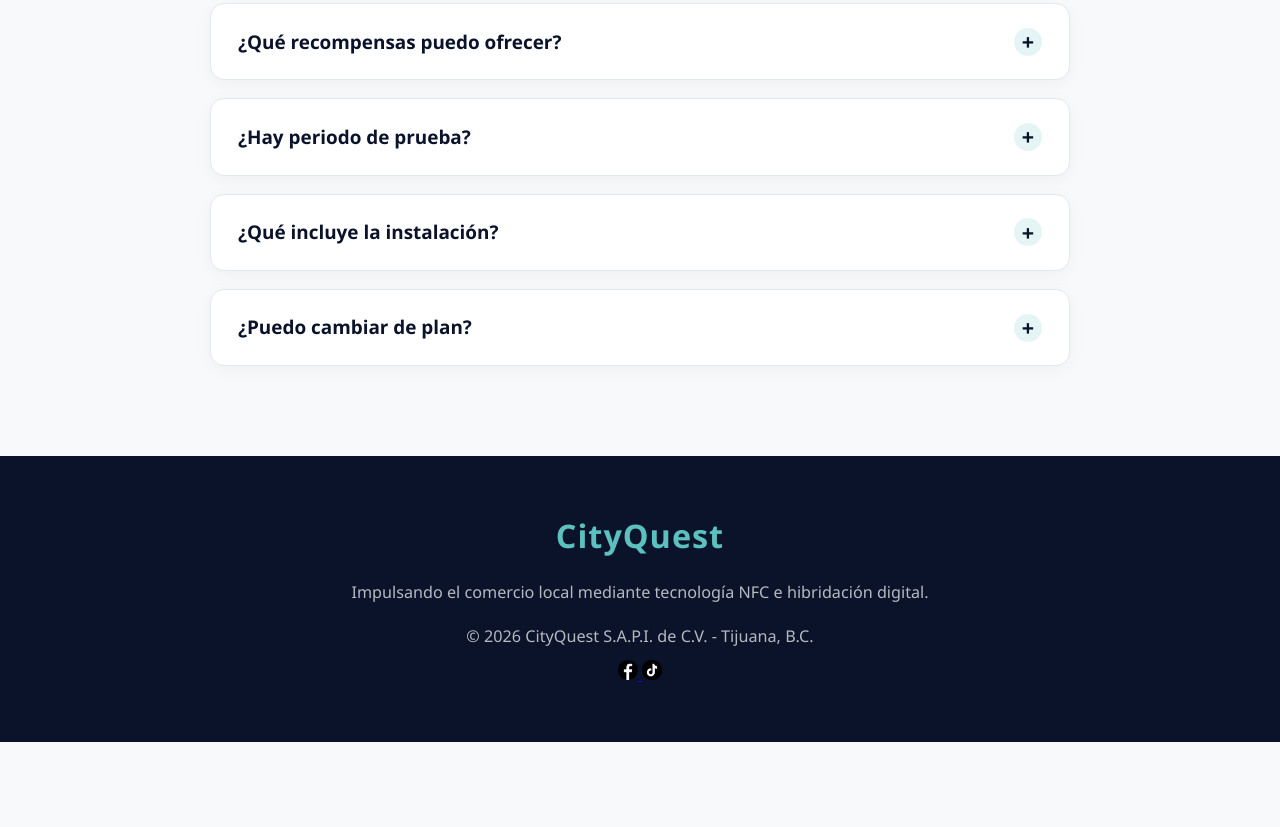
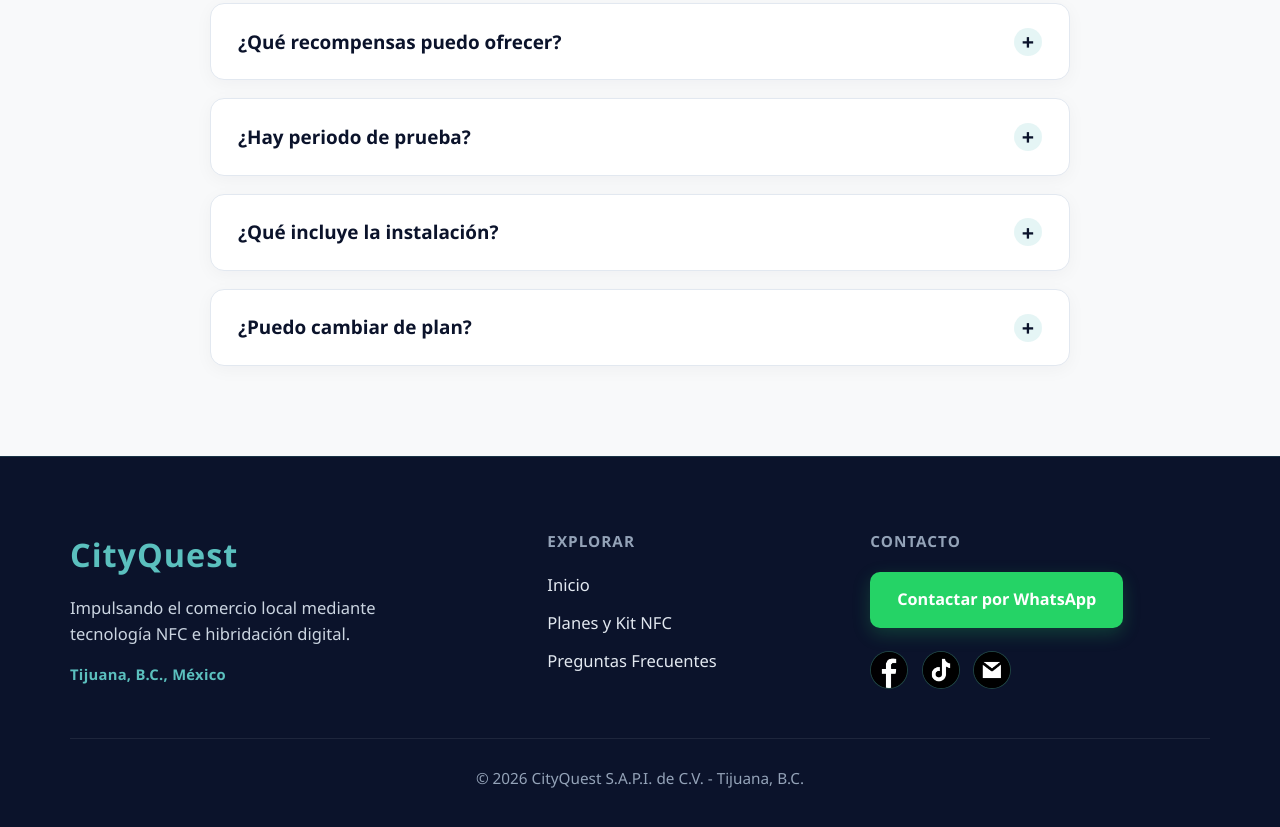
Before and after one commit to danielpulid0/CityQuest, a plain HTML site: page index.html in a window 1280 px wide. Shown: the part 5420-6247 px from the top of the page. Before the commit the page ends 6162 px from the top, so only its background shows below. Drawn offline with Linux system fonts and the light colour scheme.

Commit message:
style: reorganizar footer con contacto WhatsApp, correo y TikTok

```diff
--- a/css/styles.css
+++ b/css/styles.css
@@ -669,24 +669,134 @@ nav {
 footer {
     background-color: var(--primary-dark);
     color: var(--text-light);
-    text-align: center;
-    padding: 3rem 5%;
-    font-size: 0.9rem;
+    padding: 4rem 5% 2rem;
+    font-size: 0.92rem;
+    border-top: 1px solid rgba(91, 192, 190, 0.18);
+}
+
+.footer-container {
+    max-width: 1140px;
+    margin: 0 auto;
+}
+
+.footer-grid {
+    display: grid;
+    grid-template-columns: 1.4fr 0.9fr 1.1fr;
+    gap: 2.5rem;
+    align-items: start;
+    text-align: left;
+}
+
+.footer-brand .logo {
+    display: inline-block;
+    margin-bottom: 0.75rem;
+}
+
+.footer-tagline {
+    color: #cbd5e1;
+    line-height: 1.6;
+    max-width: 340px;
+    margin-bottom: 0.75rem;
+}
+
+.footer-location {
+    display: inline-block;
+    font-size: 0.82rem;
+    font-weight: 600;
+    color: var(--accent-teal);
+    letter-spacing: 0.3px;
+}
+
+.footer-heading {
+    font-size: 0.85rem;
+    text-transform: uppercase;
+    letter-spacing: 1px;
+    color: #94a3b8;
+    margin-bottom: 1rem;
+}
+
+.footer-nav {
+    list-style: none;
     display: flex;
     flex-direction: column;
+    gap: 0.65rem;
 }
 
-.redes{
-    display: flex;
+.footer-nav a {
+    color: #e2e8f0;
+    text-decoration: none;
+    transition: color 0.2s ease;
 }
 
-a img{
-    margin-top: 10px;
-    width: 20px;
-    height: 20px;
+.footer-nav a:hover {
+    color: var(--accent-teal);
 }
 
-footer p { opacity: 0.7; }
+.footer-contact {
+    display: flex;
+    flex-direction: column;
+    align-items: flex-start;
+    gap: 0.9rem;
+}
+
+.footer-email {
+    color: var(--accent-teal);
+    text-decoration: none;
+    font-weight: 600;
+    font-size: 0.95rem;
+}
+
+.footer-email:hover {
+    text-decoration: underline;
+}
+
+.footer-wa-btn {
+    padding: 0.65rem 1.25rem;
+    font-size: 0.9rem;
+    border-radius: 50px;
+    box-shadow: 0 6px 18px rgba(37, 211, 102, 0.22);
+}
+
+.redes {
+    display: flex;
+    align-items: center;
+    gap: 0.75rem;
+    margin-top: 1.25rem;
+}
+
+.redes a {
+    width: 38px;
+    height: 38px;
+    border-radius: 50%;
+    background-color: #000000;
+    border: 1.5px solid rgba(91, 192, 190, 0.35);
+    display: inline-flex;
+    align-items: center;
+    justify-content: center;
+    overflow: hidden;
+    transition: transform 0.2s ease, border-color 0.2s ease, box-shadow 0.2s ease;
+}
+
+.redes a img {
+    width: 100%;
+    height: 100%;
+    object-fit: cover;
+}
+
+.redes a:hover {
+    transform: translateY(-2px);
+    border-color: var(--accent-teal);
+    box-shadow: 0 4px 12px rgba(91, 192, 190, 0.25);
+}
+
+.footer-bottom {
+    margin-top: 2.75rem;
+    padding-top: 1.5rem;
+    border-top: 1px solid rgba(255, 255, 255, 0.08);
+    text-align: center;
+    color: #94a3b8;
+    font-size: 0.85rem;
+}
 
 /* --- Responsive Design --- */
 @media (max-width: 768px) {
@@ -721,6 +831,21 @@ footer p { opacity: 0.7; }
     }
     .checkout-grid {
         grid-template-columns: 1fr;
+    }
+    .footer-grid {
+        grid-template-columns: 1fr;
+        text-align: center;
+        gap: 2rem;
+    }
+    .footer-tagline {
+        margin-left: auto;
+        margin-right: auto;
+    }
+    .footer-contact {
+        align-items: center;
+    }
+    .redes {
+        justify-content: center;
     }
 }
 
--- a/index.html
+++ b/index.html
@@ -392,17 +392,45 @@
 
     <!-- Footer -->
     <footer>
-        <h2 class="logo" style="margin-bottom: 1rem;">CityQuest</h2>
-        <p>Impulsando el comercio local mediante tecnología NFC e hibridación digital.</p>
-        <p style="margin-top: 1rem;">&copy; 2026 CityQuest S.A.P.I. de C.V. - Tijuana, B.C.</p>
-        <div clss="redes">
-            <a href="https://www.facebook.com/story.php?story_fbid=1136397499380548&id=100090309247141" target="_blank">
-                <img src="./img/facebook.png" alt="Facebook">
-            </a>
+        <div class="footer-container">
+            <div class="footer-grid">
+                <div class="footer-brand">
+                    <h2 class="logo">CityQuest</h2>
+                    <p class="footer-tagline">Impulsando el comercio local mediante tecnología NFC e hibridación digital.</p>
+                    <span class="footer-location">Tijuana, B.C., México</span>
+                </div>
 
-            <a href="https://www.tiktok.com/@thebest.playlist/photo/7707848285150579989" target="_blank">
-                <img src="./img/tiktok.png" alt="TikTok">
-            </a>
+                <div class="footer-col">
+                    <h3 class="footer-heading">Explorar</h3>
+                    <ul class="footer-nav">
+                        <li><a href="#" onclick="navigateTo('home', event)">Inicio</a></li>
+                        <li><a href="#planes" onclick="navigateTo('home', event, 'planes')">Planes y Kit NFC</a></li>
+                        <li><a href="#preguntas" onclick="navigateTo('home', event, 'preguntas')">Preguntas Frecuentes</a></li>
+                    </ul>
+                </div>
+
+                <div class="footer-col">
+                    <h3 class="footer-heading">Contacto</h3>
+                    <div class="footer-contact">
+                        <a href="https://wa.me/526631629527?text=Hola%2C%20quiero%20informaci%C3%B3n%20de%20CityQuest%20para%20mi%20negocio" target="_blank" rel="noopener noreferrer" class="whatsapp-btn footer-wa-btn">Contactar por WhatsApp</a>
+                    </div>
+                    <div class="redes">
+                        <a href="https://www.facebook.com/story.php?story_fbid=1136397499380548&id=100090309247141" target="_blank" rel="noopener noreferrer" aria-label="Facebook">
+                            <img src="./img/facebook.png" alt="Facebook">
+                        </a>
+                        <a href="https://www.tiktok.com/@cityquest.tj" target="_blank" rel="noopener noreferrer" aria-label="TikTok">
+                            <img src="./img/tiktok.png" alt="TikTok">
+                        </a>
+                        <a href="mailto:cityquestj@gmail.com" aria-label="Correo">
+                            <img src="./img/mail.png" alt="Correo">
+                        </a>
+                    </div>
+                </div>
+            </div>
+
+            <div class="footer-bottom">
+                <p>&copy; 2026 CityQuest S.A.P.I. de C.V. - Tijuana, B.C.</p>
+            </div>
         </div>
     </footer>
 
```
Also changed, not shown: img/mail.png (added).
